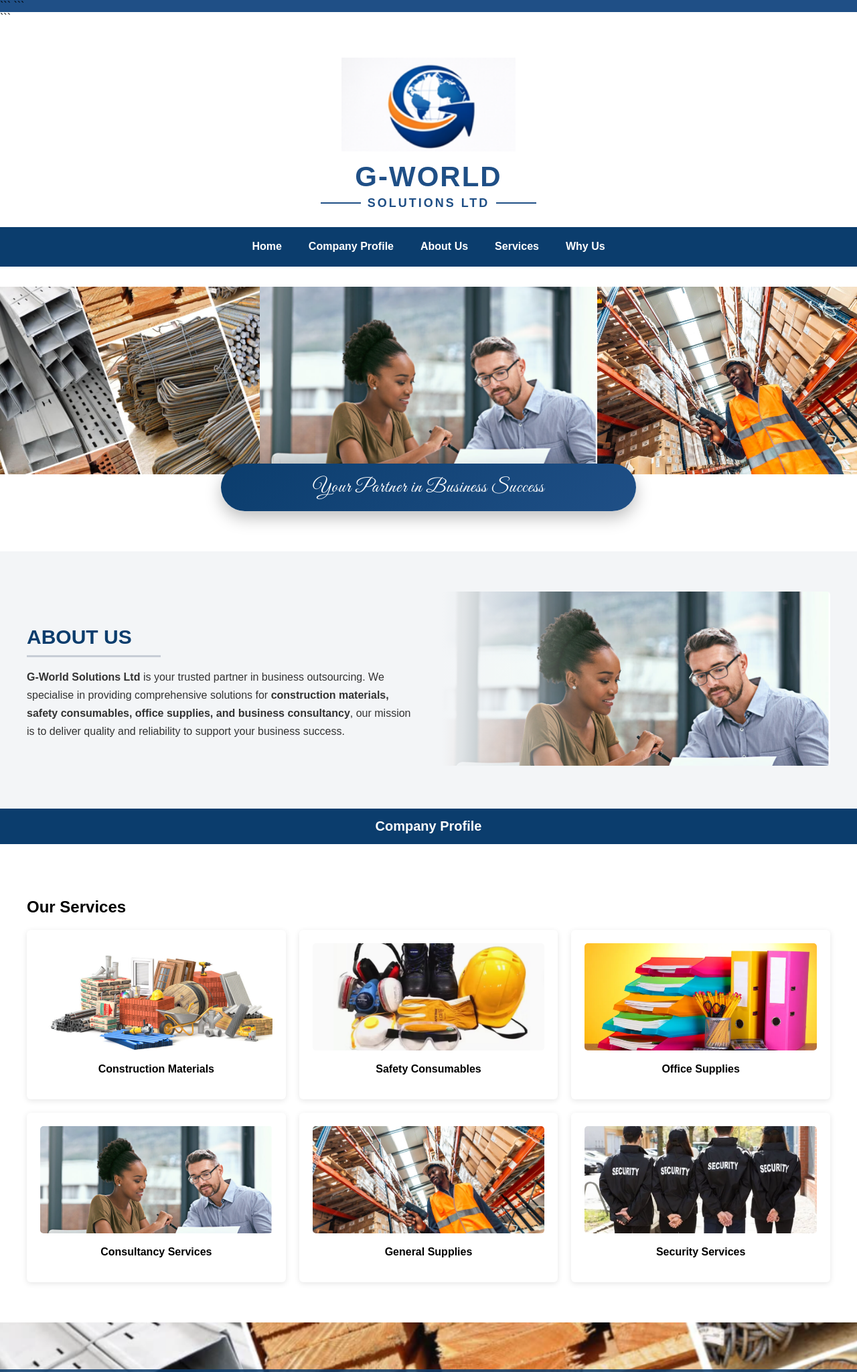
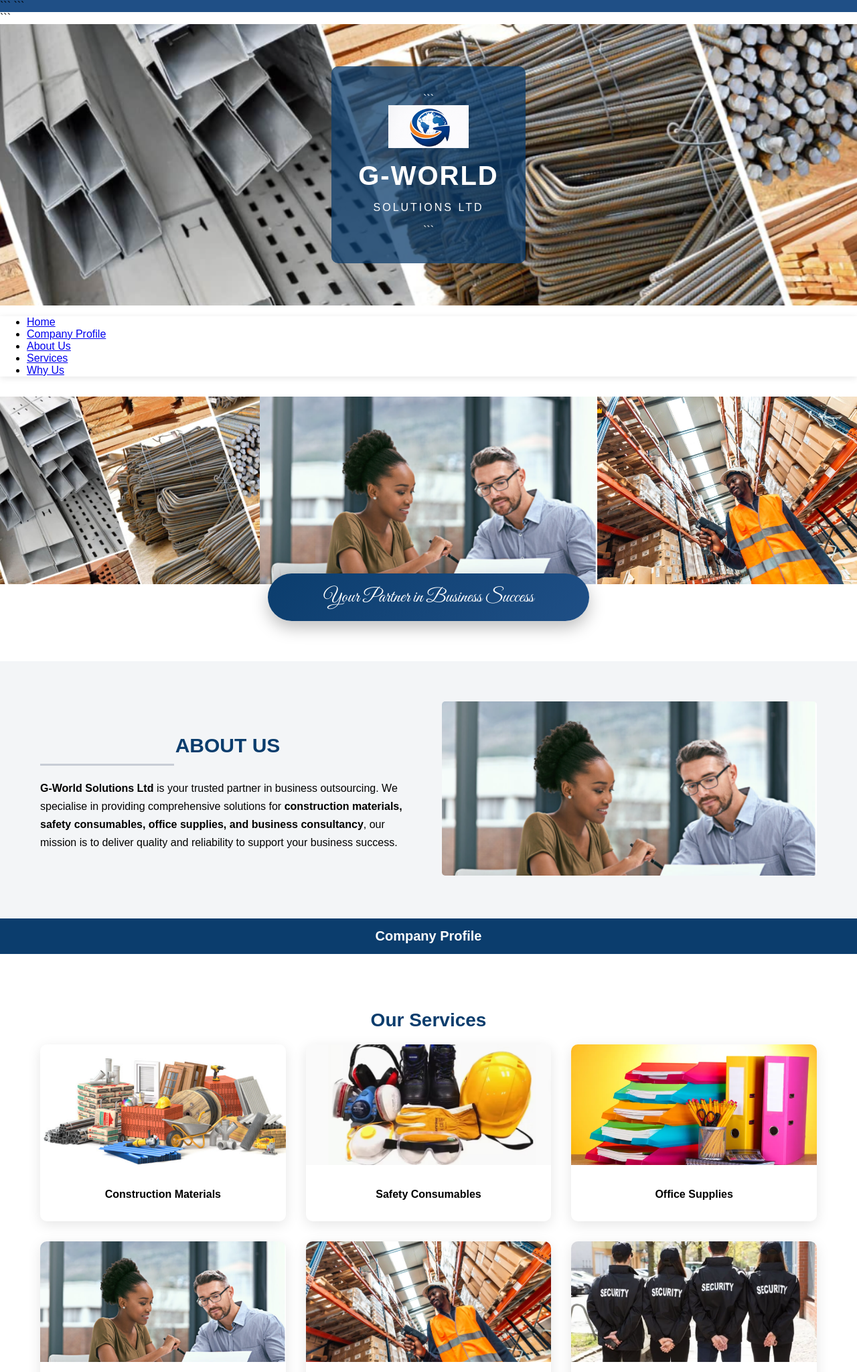
Before and after one commit to milly-sys/gworld-website, a Django app: page / in a window 1280 px wide. Shown: the top 2048 px of the page at 67% size. Run offline with Django 5.2, Linux system fonts and the light colour scheme.

Commit message:
Cleaned CSS and fixed conflicts

````diff
--- a/website/static/website/css/style.css
+++ b/website/static/website/css/style.css
@@ -1,3 +1,10 @@
+/* GLOBAL RESET */
+
+*{
+    box-sizing:border-box;
+    transition:0.3s;
+}
+
 /* PAGE BACKGROUND */
 
 body{
@@ -15,55 +22,98 @@ body{
 }
 
 
-/* HERO / LOGO SECTION */
+/* ================= NAVBAR ================= */
+
+.main-nav{
+    position:sticky;
+    top:0;
+    z-index:1000;
+    background:white;
+    box-shadow:0 2px 10px rgba(0,0,0,0.1);
+}
+
+.nav-container{
+    max-width:1200px;
+    margin:auto;
+    display:flex;
+    align-items:center;
+    justify-content:space-between;
+    padding:10px 20px;
+}
+
+.nav-logo img{
+    width:120px;
+}
+
+.nav-links{
+    display:flex;
+    list-style:none;
+    gap:30px;
+}
+
+.nav-links a{
+    text-decoration:none;
+    color:#0b3d6d;
+    font-weight:600;
+}
+
+.nav-links a:hover{
+    color:#ff9f1c;
+}
+
+
+/* ================= HERO ================= */
 
 .hero{
-    background:white;
-    text-align:center;
-    padding:50px 20px 20px 20px;
+    background:url("../images/construction-banner-new.png") center/cover no-repeat;
+    height:420px;
+    display:flex;
+    align-items:center;
+    justify-content:center;
+    position:relative;
 }
 
-.logo-container img{
-    width:260px;
+.hero-overlay{
+    background:rgba(11,61,109,0.75);
+    color:white;
+    text-align:center;
+    padding:40px;
+    border-radius:10px;
 }
 
+/* LOGO */
+
+.logo-container img{
+    width:120px;
+    margin-bottom:10px;
+}
 
 /* COMPANY NAME */
 
 .company-name{
-    font-size:42px;
-    color:#1f4f86;
-    margin:10px 0 0 0;
+    font-size:40px;
+    margin:5px 0;
     letter-spacing:2px;
+    color:white;
 }
 
+/* SUB TEXT */
+
 .company-sub{
-    font-size:18px;
-    color:#1f4f86;
-    font-weight:600;
+    font-size:16px;
     letter-spacing:3px;
-    margin:5px 0;
 }
 
-.company-sub::before,
-.company-sub::after{
-    content:"";
-    display:inline-block;
-    width:60px;
-    height:2px;
-    background:#1f4f86;
-    margin:0 10px 5px 10px;
-}
+/* TAGLINE */
 
 .tagline{
     margin-top:15px;
-    color:#1f4f86;
-    font-weight:600;
     font-size:18px;
+    font-weight:500;
 }
 
 
-/* BANNER SECTION */
+/* ================= BANNER ================= */
 
 .banner{
     position:relative;
@@ -73,12 +123,7 @@ body{
 
 .banner-grid{
     display:grid;
-    grid-template-columns:1fr 1.3fr 1fr; /* center image slightly larger */
-    gap:0;
-}
-
-.banner-item{
-    overflow:hidden;
+    grid-template-columns:1fr 1.3fr 1fr;
 }
 
 .banner-item img{
@@ -87,33 +132,24 @@ body{
     object-fit:cover;
 }
 
-
-/* FLOATING BLUE TAGLINE STRIP */
+/* FLOATING STRIP */
 
 .banner-tagline{
     position:relative;
-    margin:-20px auto 60px auto;   /* lower it slightly */
-    background:#0b3d6d;
+    margin:-20px auto 60px auto;
+    background:linear-gradient(135deg,#0b3d6d,#1f4f86);
     color:white;
     text-align:center;
     padding:18px 70px;
-
     width:480px;
-
     border-radius:50px;
-
     font-family:'Great Vibes', cursive;
     font-size:28px;
-    letter-spacing:1px;
-
     box-shadow:0 10px 25px rgba(0,0,0,0.25);
-
-    background:linear-gradient(135deg,#0b3d6d,#1f4f86);
 }
 
 
-
-/* COMPANY PROFILE TITLE BAR */
+/* ================= SECTION TITLE ================= */
 
 .section-title{
     background:#0b3d6d;
@@ -125,7 +161,7 @@ body{
 }
 
 
-/* PAGE CONTENT WIDTH */
+/* ================= CONTAINER ================= */
 
 .container{
     max-width:1200px;
@@ -134,72 +170,7 @@ body{
 }
 
 
-/* SERVICES GRID */
-
-.services{
-    display:grid;
-    grid-template-columns:repeat(3,1fr);
-    gap:20px;
-    margin-top:20px;
-}
-
-
-/* SERVICE CARD */
-
-.service-card{
-    background:white;
-    padding:20px;
-    text-align:center;
-    border-radius:6px;
-    font-weight:600;
-    box-shadow:0 2px 8px rgba(0,0,0,0.1);
-    transition:0.3s;
-}
-
-.service-card img{
-    width:100%;
-    height:160px;
-    object-fit:cover;
-    border-radius:5px;
-    margin-bottom:10px;
-}
-
-.service-card p{
-    margin-top:5px;
-    font-weight:600;
-}
-
-.service-card:hover{
-    transform:translateY(-5px);
-    box-shadow:0 6px 18px rgba(0,0,0,0.2);
-}
-
-
-/* WHY CHOOSE US LIST */
-
-ul{
-    line-height:1.8;
-}
-
-
-/* FOOTER */
-
-footer{
-    background:#0b3d6d;
-    color:white;
-    text-align:center;
-    padding:20px;
-    margin-top:40px;
-}
-
-
-/* GENERAL SECTIONS */
-
-section{
-    width:100%;
-}
-
-/* ABOUT SECTION */
+/* ================= ABOUT ================= */
 
 .about-section{
     background:#f3f5f7;
@@ -211,12 +182,9 @@ section{
     margin:auto;
     display:flex;
     align-items:center;
-    justify-content:space-between;
     gap:40px;
     padding:0 20px;
 }
-
-/* TEXT SIDE */
 
 .about-text{
     flex:1;
@@ -225,11 +193,7 @@ section{
 .about-text h2{
     font-size:30px;
     color:#0b3d6d;
-    margin-bottom:15px;
-    position:relative;
 }
-
-/* underline bar */
 
 .about-text h2::after{
     content:"";
@@ -243,14 +207,10 @@ section{
 .about-text p{
     font-size:16px;
     line-height:1.7;
-    color:#333;
 }
-
-/* IMAGE SIDE */
 
 .about-image{
     flex:1;
-    position:relative;
 }
 
 .about-image img{
@@ -260,80 +220,41 @@ section{
     border-radius:5px;
 }
 
-/* gradient fade */
 
-.about-image::before{
-    content:"";
-    position:absolute;
-    left:0;
-    top:0;
-    width:40%;
-    height:100%;
-    background:linear-gradient(to right,#f3f5f7,transparent);
+/* ================= SERVICES ================= */
+
+.services{
+    display:grid;
+    grid-template-columns:repeat(3,1fr);
+    gap:30px;
 }
 
-/* WHY CHOOSE US SECTION */
-
-.why-section{
-background:#f5f7fa;
-padding:70px 0;
+.service-card{
+    background:white;
+    border-radius:10px;
+    overflow:hidden;
+    box-shadow:0 5px 20px rgba(0,0,0,0.1);
 }
 
-.why-title{
-text-align:center;
-color:#0b3d6d;
-font-size:32px;
-margin-bottom:40px;
+.service-card img{
+    width:100%;
+    height:180px;
+    object-fit:cover;
 }
 
-/* GRID */
-
-.why-grid{
-display:grid;
-grid-template-columns:repeat(2,1fr);
-gap:30px;
-max-width:900px;
-margin:auto;
+.service-card p{
+    padding:15px;
+    text-align:center;
+    font-weight:600;
 }
 
-/* CARD */
-
-.why-card{
-background:white;
-padding:25px;
-border-radius:10px;
-box-shadow:0 4px 12px rgba(0,0,0,0.08);
-text-align:center;
-transition:0.3s;
+.service-card:hover{
+    transform:translateY(-8px);
+    box-shadow:0 10px 30px rgba(0,0,0,0.2);
 }
 
-.why-card:hover{
-transform:translateY(-5px);
-box-shadow:0 8px 20px rgba(0,0,0,0.15);
-}
 
-/* ICON */
-
-.why-icon{
-font-size:30px;
-color:#0b3d6d;
-margin-bottom:10px;
-}
-
-/* TEXT */
-
-.why-card h3{
-margin:10px 0;
-color:#0b3d6d;
-}
-
-.why-card p{
-font-size:14px;
-color:#555;
-line-height:1.6;
-}
-
-/* WHY CHOOSE US BACKGROUND SECTION */
+/* ================= WHY SECTION ================= */
 
 .why-section{
     background:url("../images/construction-banner-new.png") center/cover no-repeat;
@@ -345,16 +266,12 @@ background:rgba(11,61,109,0.85);
     padding:80px 0;
 }
 
-/* TITLE */
-
 .why-title{
     text-align:center;
     color:white;
     font-size:34px;
     margin-bottom:50px;
 }
-
-/* GRID */
 
 .why-grid{
     display:grid;
@@ -364,15 +281,12 @@ max-width:900px;
     margin:auto;
 }
 
-/* CARD */
-
 .why-card{
     background:white;
     padding:25px;
     border-radius:10px;
+    text-align:center;
     box-shadow:0 6px 20px rgba(0,0,0,0.15);
-text-align:center;
-transition:0.3s;
 }
 
 .why-card:hover{
@@ -380,54 +294,37 @@ transform:translateY(-6px);
     box-shadow:0 10px 25px rgba(0,0,0,0.25);
 }
 
-/* ICON */
-
 .why-icon{
     font-size:32px;
     color:#0b3d6d;
-margin-bottom:10px;
 }
 
-/* TEXT */
-
 .why-card h3{
-margin:10px 0;
     color:#0b3d6d;
 }
 
 .why-card p{
     font-size:14px;
     color:#555;
-line-height:1.6;
 }
 
-/* NAVIGATION BAR */
 
-.main-nav{
+/* ================= FOOTER ================= */
+
+footer{
     background:#0b3d6d;
-padding:15px 0;
-position:sticky;
-top:0;
-z-index:1000;
+    color:white;
+    text-align:center;
+    padding:20px;
+    margin-top:40px;
 }
 
-.main-nav ul{
-list-style:none;
-display:flex;
-justify-content:center;
-gap:40px;
-margin:0;
-padding:0;
+
+/* ================= HEADINGS ================= */
+
+h2{
+    color:#0b3d6d;
+    margin-bottom:20px;
+    font-size:28px;
+    text-align:center;
 }
-
-.main-nav a{
-color:white;
-text-decoration:none;
-font-weight:600;
-font-size:16px;
-transition:0.3s;
-}
-
-.main-nav a:hover{
-color:#ffb703;
-}
--- a/website/templates/website/index.html
+++ b/website/templates/website/index.html
@@ -23,14 +23,24 @@
 <!-- HERO / LOGO SECTION -->
 <header id="home" class="hero">
 
-    <div class="logo-container">
-        <img src="{% static 'website/images/profile.png' %}" alt="G-World Logo">
-    </div>
+<div class="hero-overlay">
 
-    <h1 class="company-name">G-WORLD</h1>
-    <p class="company-sub">SOLUTIONS LTD</p>
+```
+<div class="logo-container">
+    <img src="{% static 'website/images/profile.png' %}" alt="G-World Logo">
+</div>
+
+<h1 class="company-name">G-WORLD</h1>
+<p class="company-sub">SOLUTIONS LTD</p>
+
+```
+
+</div>
 
 </header>
+
+
+
 
 
 <!-- NAVIGATION MENU -->
````
Lines whose indentation alone changed are shown as unchanged.
